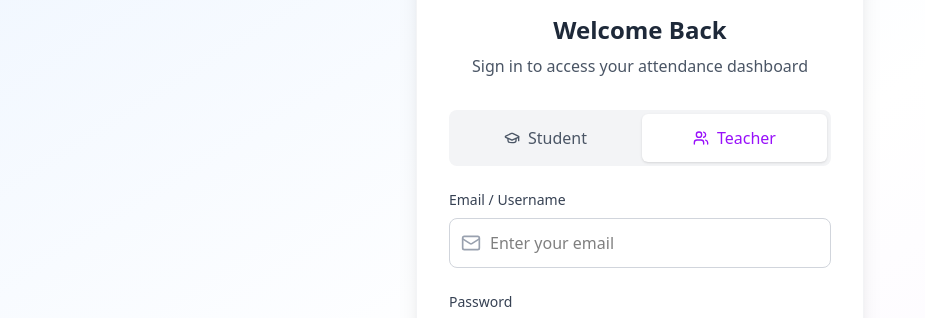
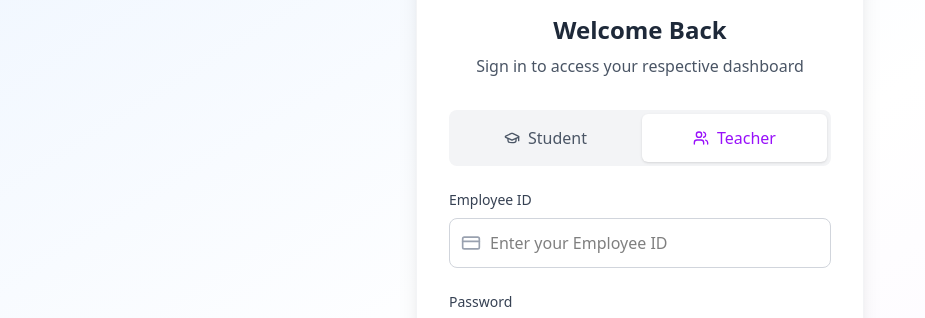
Before and after one commit to npratik0/Attendance_System, a React (Vite) app in the folder frontend/: page /login in a window 1280 px wide. Both pictures are taken after a click on the button "Teacher". Shown: the part 150-468 px from the top of the page, without its empty margins (0-925 px from the left). Built offline with nearby package versions, Linux system fonts and the light colour scheme.

Commit message:
login page change

```diff
--- a/frontend/src/pages/Login.jsx
+++ b/frontend/src/pages/Login.jsx
@@ -107,7 +107,7 @@ const Login = ({ onSwitchToSignup }) => {
                                 <Camera className="w-10 h-10 text-white" />
                             </div>
                             <h1 className="text-2xl font-bold text-gray-800 mb-2">Welcome Back</h1>
-                            <p className="text-gray-600">Sign in to access your attendance dashboard</p>
+                            <p className="text-gray-600">Sign in to access your respective dashboard</p>
                         </div>
 
                         {/* User Type Toggle */}
@@ -116,8 +116,8 @@ const Login = ({ onSwitchToSignup }) => {
                                 <button
                                     onClick={() => toggleUserType('student')}
                                     className={`flex items-center justify-center space-x-2 py-3 px-4 rounded-md font-medium transition-all duration-200 ${userType === 'student'
-                                            ? 'bg-white text-blue-600 shadow-sm'
-                                            : 'text-gray-600 hover:text-gray-800'
+                                        ? 'bg-white text-blue-600 shadow-sm'
+                                        : 'text-gray-600 hover:text-gray-800'
                                         }`}
                                 >
                                     <GraduationCap className="w-4 h-4" />
@@ -126,8 +126,8 @@ const Login = ({ onSwitchToSignup }) => {
                                 <button
                                     onClick={() => toggleUserType('teacher')}
                                     className={`flex items-center justify-center space-x-2 py-3 px-4 rounded-md font-medium transition-all duration-200 ${userType === 'teacher'
-                                            ? 'bg-white text-purple-600 shadow-sm'
-                                            : 'text-gray-600 hover:text-gray-800'
+                                        ? 'bg-white text-purple-600 shadow-sm'
+                                        : 'text-gray-600 hover:text-gray-800'
                                         }`}
                                 >
                                     <Users className="w-4 h-4" />
@@ -141,14 +141,14 @@ const Login = ({ onSwitchToSignup }) => {
                             {/* Student ID or Email Field */}
                             <div>
                                 <label className="block text-sm font-medium text-gray-700 mb-2">
-                                    {userType === 'student' ? 'Student ID' : 'Email / Username'}
+                                    {userType === 'student' ? 'Student ID' : 'Employee ID'}
                                 </label>
                                 <div className="relative">
                                     <div className="absolute inset-y-0 left-0 pl-3 flex items-center pointer-events-none">
                                         {userType === 'student' ? (
                                             <CreditCard className="w-5 h-5 text-gray-400" />
                                         ) : (
-                                            <Mail className="w-5 h-5 text-gray-400" />
+                                            <CreditCard className="w-5 h-5 text-gray-400" />
                                         )}
                                     </div>
                                     <input
@@ -157,7 +157,7 @@ const Login = ({ onSwitchToSignup }) => {
                                         value={userType === 'student' ? formData.studentId : formData.email}
                                         onChange={handleInputChange}
                                         className="w-full pl-10 pr-4 py-3 border border-gray-300 rounded-lg focus:ring-2 focus:ring-blue-500 focus:border-transparent transition-all duration-200"
-                                        placeholder={userType === 'student' ? 'Enter your Student ID' : 'Enter your email'}
+                                        placeholder={userType === 'student' ? 'Enter your Student ID' : 'Enter your Employee ID'}
                                         required
                                     />
                                 </div>
@@ -208,7 +208,7 @@ const Login = ({ onSwitchToSignup }) => {
                                     onClick={onSwitchToSignup}
                                     className="text-blue-600 hover:text-blue-700 font-medium"
                                 >
-                                    <Link to = "/signup">  Register here  </Link>
+                                    <Link to="/signup">  Register here  </Link>
                                 </button>
                             </p>
                         </div>
```
